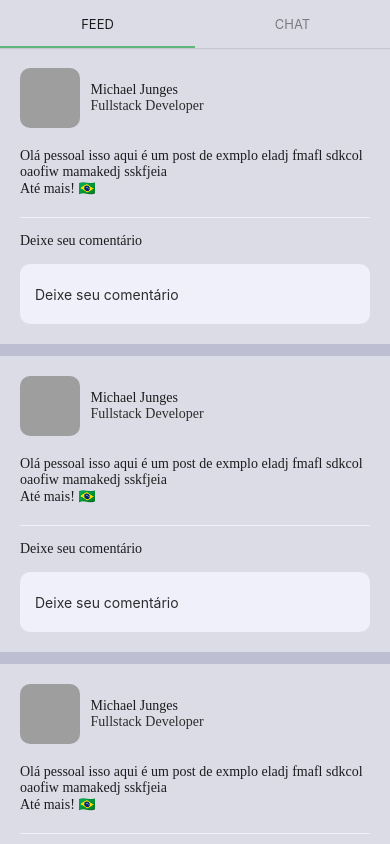
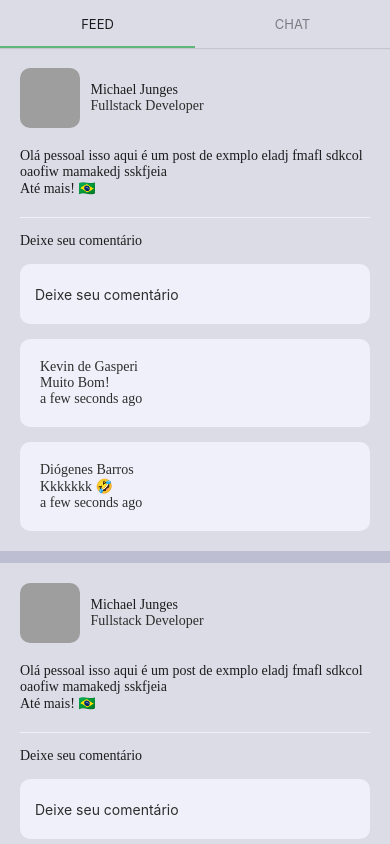
Before and after one commit to Michael-Junges-Develcode/webChat-mobile, a React Native app: screen /Feed in a window 390 px wide. Built offline with nearby package versions, Linux system fonts and the light colour scheme; grey boxes are pictures that could not be loaded.

Commit message:
fazendo comentarios e iniciando apollo client

```diff
--- a/App.tsx
+++ b/App.tsx
@@ -1,6 +1,8 @@
+import {ApolloProvider} from '@apollo/client';
 import {NavigationContainer} from '@react-navigation/native';
-import React, {useMemo} from 'react';
+import React from 'react';
 import {useColorScheme} from 'react-native';
+import {client} from './src/global/api/client';
 import {DarkTheme, LightTheme} from './src/global/themes/theme';
 import {TopTabs} from './src/routes/TopTabs';
 
@@ -9,9 +11,11 @@ const App = () => {
   const themePreference = scheme === 'dark' ? DarkTheme : LightTheme;
 
   return (
-    <NavigationContainer theme={themePreference}>
-      <TopTabs />
-    </NavigationContainer>
+    <ApolloProvider client={client}>
+      <NavigationContainer theme={themePreference}>
+        <TopTabs />
+      </NavigationContainer>
+    </ApolloProvider>
   );
 };
 
--- a/package.json
+++ b/package.json
@@ -10,12 +10,15 @@
     "lint": "eslint . --ext .js,.jsx,.ts,.tsx"
   },
   "dependencies": {
+    "@apollo/client": "^3.7.1",
     "@eva-design/eva": "^2.1.1",
     "@react-navigation/drawer": "^6.5.0",
     "@react-navigation/material-top-tabs": "^6.3.0",
     "@react-navigation/native": "^6.0.13",
     "@types/styled-components": "^5.1.26",
     "@ui-kitten/components": "^5.1.2",
+    "graphql": "^16.6.0",
+    "moment": "^2.29.4",
     "react": "18.1.0",
     "react-native": "0.70.4",
     "react-native-gesture-handler": "^2.8.0",
--- a/src/components/Comment/Comments.tsx
+++ b/src/components/Comment/Comments.tsx
@@ -1,6 +1,25 @@
+import {useTheme} from '@react-navigation/native';
+import moment from 'moment';
 import React from 'react';
-import {Container} from './styles.comment';
+import {Container, Content} from './styles.comment';
 
-export function Comment() {
-  return <Container></Container>;
+interface Props {
+  content: string;
+  author: string;
+  date: string;
 }
+
+export function Comment({content, author, date}: Props) {
+  const {colors} = useTheme();
+
+  moment.locale('pt-br');
+  const relativeTime = moment(date).fromNow();
+
+  return (
+    <Container theme={colors}>
+      <Content theme={colors}>{author}</Content>
+      <Content theme={colors}>{content}</Content>
+      <Content theme={colors}>{relativeTime}</Content>
+    </Container>
+  );
+}
--- a/src/components/Comment/styles.comment.ts
+++ b/src/components/Comment/styles.comment.ts
@@ -1,7 +1,16 @@
 import styled from 'styled-components/native';
+
+const text = props => props.theme.text;
+const textLight = props => props.theme.textLight;
 
 export const Container = styled.View`
   background-color: ${props => props.theme.border};
   padding: 20px;
-  margin-bottom: 15px;
+  margin-top: 15px;
+  border-radius: 10px;
 `;
+
+export const Content = styled.Text`
+  font-family: 'NotoSans-Regular';
+  color: ${textLight};
+`;
--- a/src/components/Post/Post.tsx
+++ b/src/components/Post/Post.tsx
@@ -1,5 +1,6 @@
 import {useTheme} from '@react-navigation/native';
 import React from 'react';
+import {Comment} from '../Comment/Comments';
 import {
   Container,
   Profile,
@@ -15,8 +16,28 @@ import {
   ContentText,
 } from './styles.post';
 
-export function Post() {
+interface Comment {
+  content: string;
+  author: string;
+  date: string;
+  id: number;
+}
+
+interface Props {
+  comments: Comment[];
+}
+
+export function Post({comments}: Props) {
   const {colors} = useTheme();
+
+  const commentList = comments?.map(comment => (
+    <Comment
+      content={comment.content}
+      author={comment.author}
+      date={comment.date}
+      key={comment.id}
+    />
+  ));
 
   return (
     <Container theme={colors}>
@@ -39,6 +60,7 @@ export function Post() {
         <CommentLabel theme={colors}>Deixe seu comentário</CommentLabel>
         <CommentInput theme={colors} placeholder="Deixe seu comentário" />
       </CommentsWrapper>
+      {commentList}
     </Container>
   );
 }
--- /dev/null
+++ b/src/global/api/client.ts
@@ -0,0 +1,6 @@
+import {ApolloClient, InMemoryCache} from '@apollo/client';
+
+export const client = new ApolloClient({
+  uri: 'http://localhost:4000/graphql',
+  cache: new InMemoryCache(),
+});
--- a/src/screens/Feed/Feed.jsx
+++ b/src/screens/Feed/Feed.jsx
@@ -7,9 +7,24 @@ import {ScrollContainer} from './styles.feed';
 export function Feed() {
   const {colors} = useTheme();
 
+  const comments = [
+    {
+      author: 'Kevin de Gasperi',
+      content: 'Muito Bom!',
+      date: new Date().toISOString(),
+      id: 1,
+    },
+    {
+      author: 'Diógenes Barros',
+      content: 'Kkkkkkk 🤣',
+      date: new Date().toISOString(),
+      id: 2,
+    },
+  ];
+
   return (
     <ScrollView contentContainerStyle={{backgroundColor: colors.background}}>
-      <Post />
+      <Post comments={comments} />
       <Post />
       <Post />
     </ScrollView>
```
